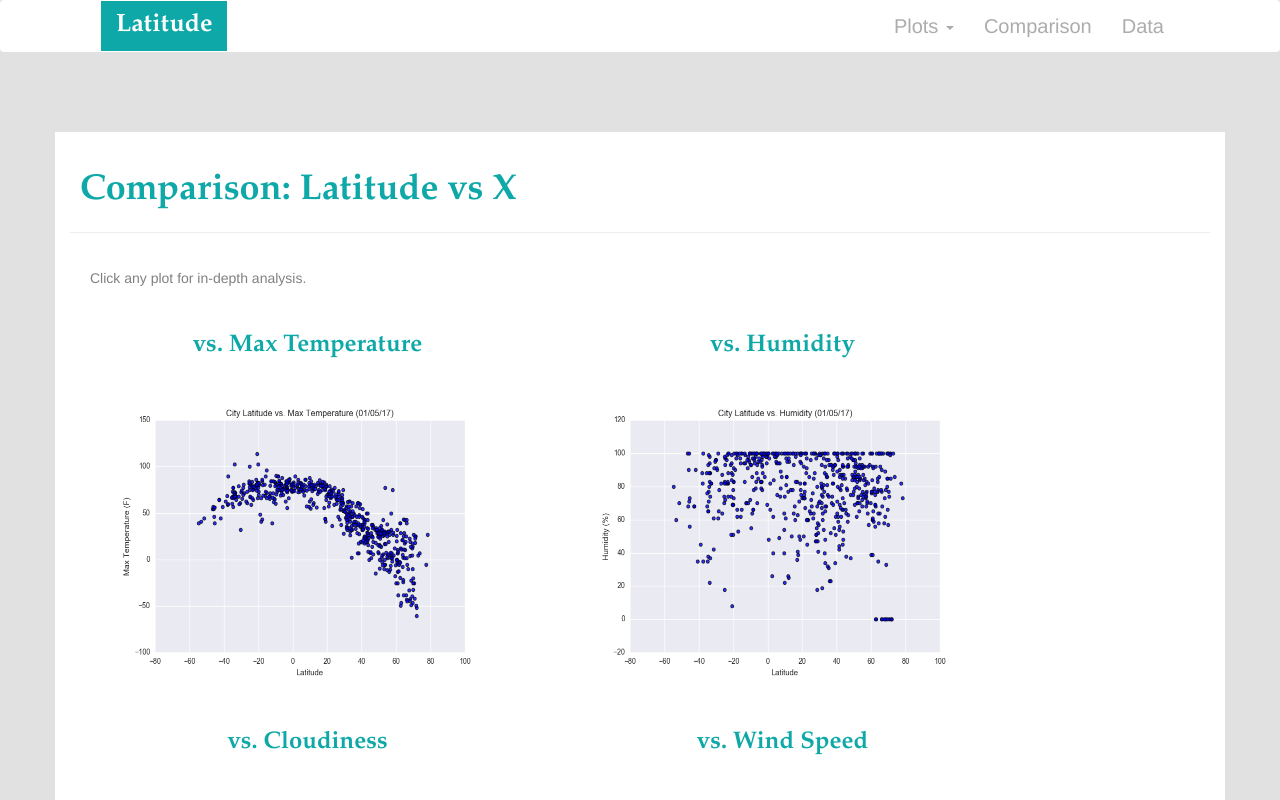
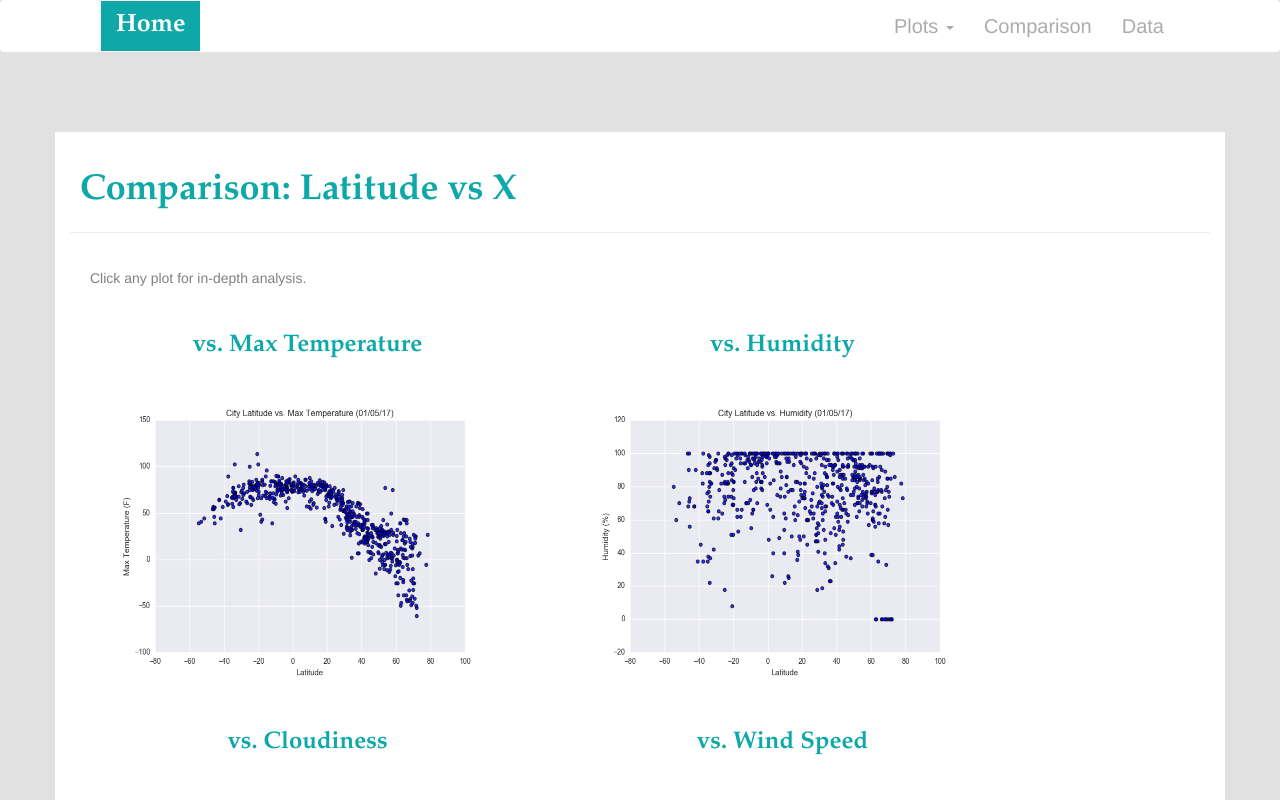
Before and after one commit to afr5057/Web_Reynolds, a plain HTML site: page comparison.html in a window 1280 px wide. Shown: the top 800 px of the page. Drawn offline with nearby package versions, Linux system fonts and the light colour scheme.

Commit message:
Update comparison.html

```diff
--- a/comparison.html
+++ b/comparison.html
@@ -3,7 +3,7 @@
 <head>
   <meta charset="UTF-8">
   <meta name="viewport" content="width=device-width, initial-scale=1">
-  <title>HTML/CSS Web Visualization Dashboard (Comparison)</title>
+  <title>Visualization Dashboard</title>
   <link rel="stylesheet" href = "https://maxcdn.bootstrapcdn.com/bootstrap/3.3.7/css/bootstrap.min.css">
   <link rel="stylesheet" href = "styles.css">
   <style>
@@ -16,7 +16,7 @@
         <nav class="navbar navbar-expand-lg">
                 <div class="container-fluid">
                   <div class="navbar-header">
-                    <a class="navbar-brand" href="index.html">Latitude</a>
+                    <a class="navbar-brand" href="index.html">Home</a>
                   </div>
                     <ul class="nav navbar-nav navbar-right">
                       <li class="dropdown">
```
